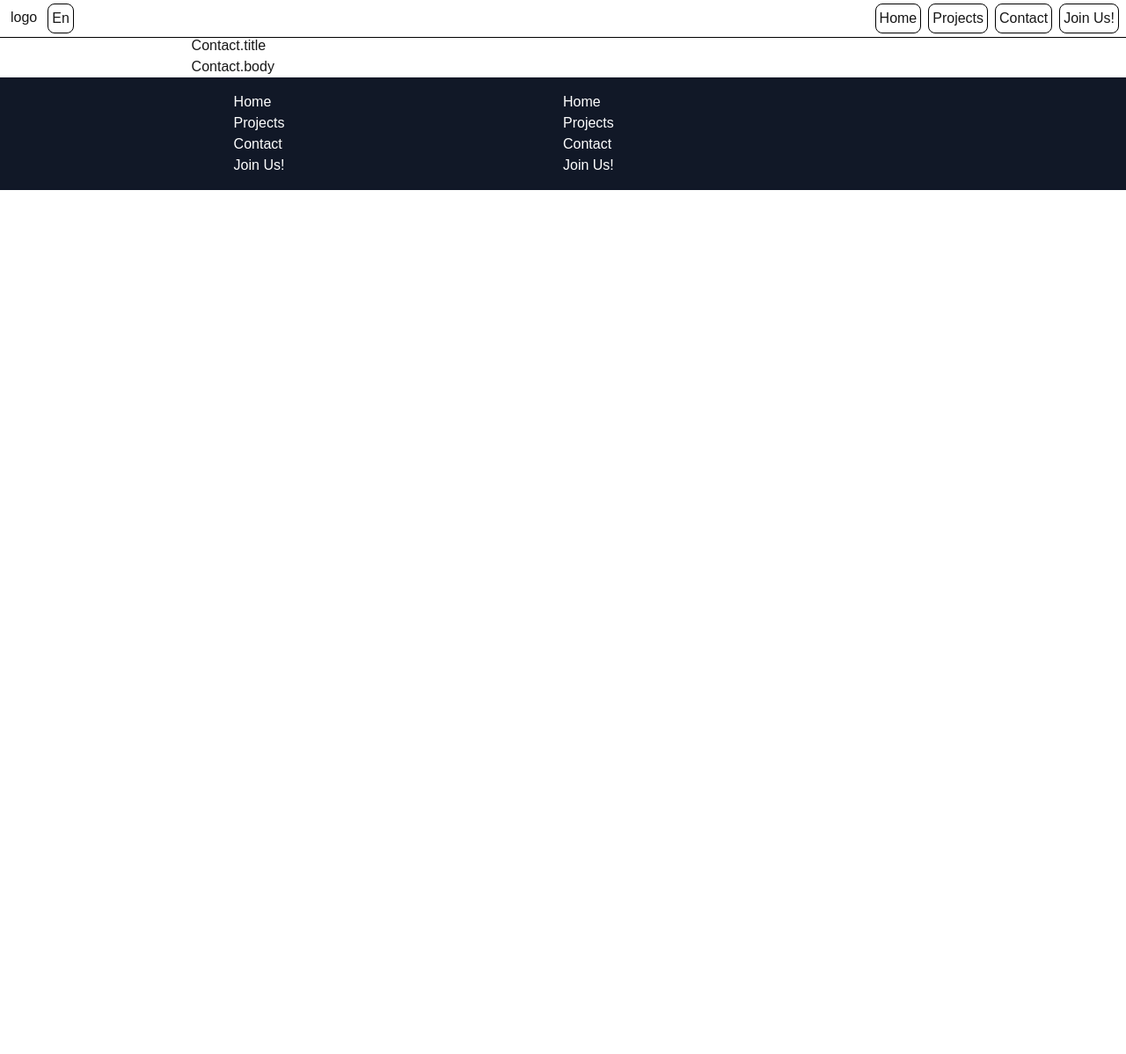
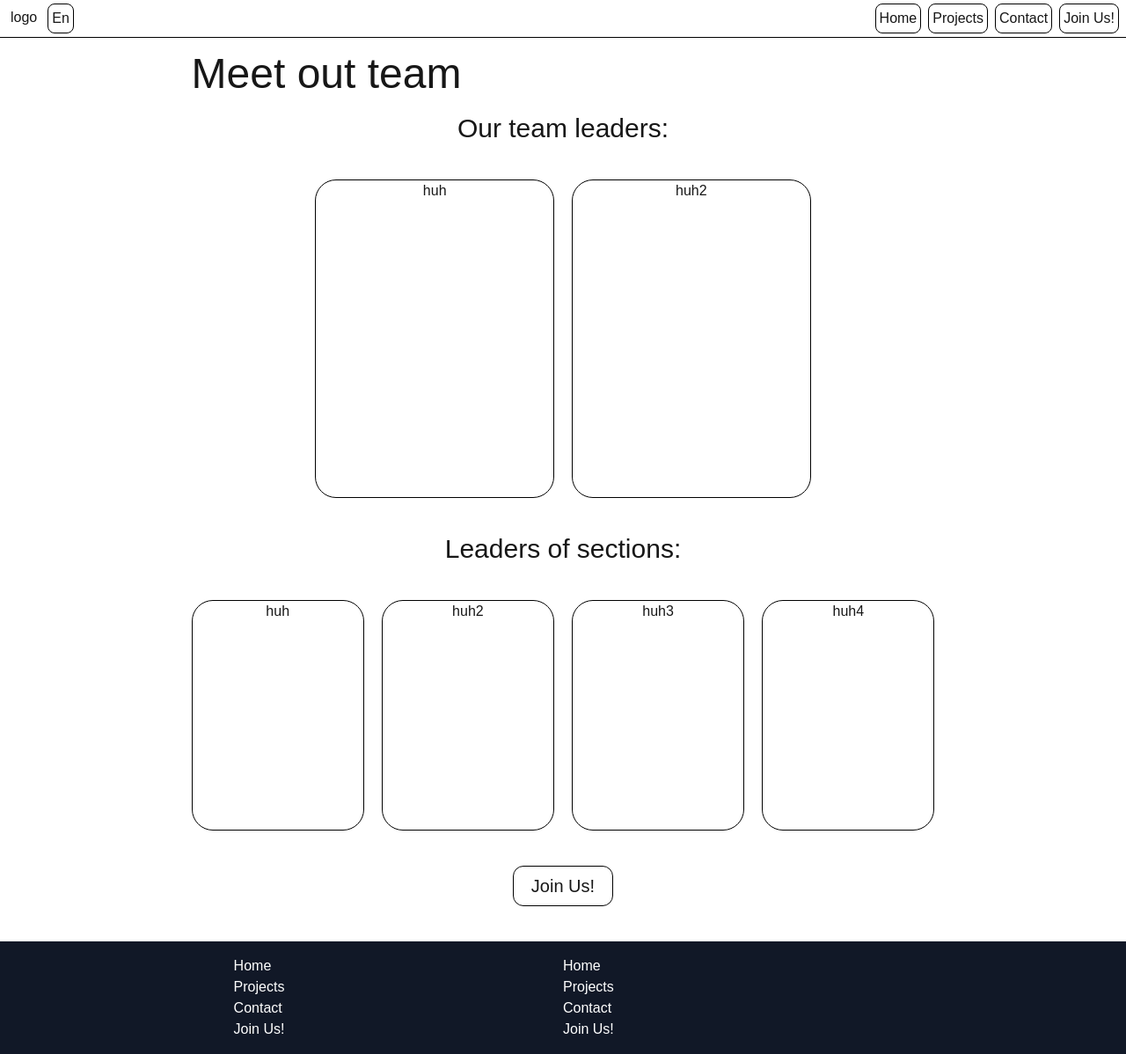
Before and after one commit to SKN-vFly/main-site, a Next.js app: page /en/contact in a window 1280 px wide. Shown: the whole page at 88% size. Before the commit the page ends 800 px from the top, so only its background shows below. Built offline with nearby package versions, Linux system fonts and the light colour scheme.

Commit message:
Refactored contact/join-us

```diff
--- a/app/[locale]/contact/page.tsx
+++ b/app/[locale]/contact/page.tsx
@@ -1,12 +1,47 @@
 import { useTranslations } from "next-intl";
+import { Link } from "@/i18n/routing";
 // import { localeArray } from "@/i18n/routing";
 
 export default function Contact() {
-  const t = useTranslations("Contact");
+  const t = useTranslations("ContactPage");
   return (
     <div>
-      <h1>{t("title")}</h1>
-      <p>{t("body")}</p>
+      <h1 className="my-5 text-5xl">{t("joinHeader")}</h1>
+      <h2 className="text-3xl text-center">{t("leaders")}</h2>
+      <div className="grid gap-5 grid-cols-2 w-2/3 mx-auto my-10">
+        <div className="w-full aspect-[3/4] border border-black dark:border-white rounded-3xl text-center">
+          huh
+        </div>
+        <div className="w-full aspect-[3/4]  border border-black dark:border-white rounded-3xl text-center">
+          huh2
+        </div>
+      </div>
+      <h2 className="text-3xl text-center">{t("sectLeads")}</h2>
+
+      <div className="grid gap-5 grid-cols-4 w-full my-10">
+        <div className="w-full aspect-[3/4] border border-black dark:border-white rounded-3xl text-center">
+          huh
+        </div>
+        <div className="w-full aspect-[3/4]  border border-black dark:border-white rounded-3xl text-center">
+          huh2
+        </div>
+        <div className="w-full aspect-[3/4]  border border-black dark:border-white rounded-3xl text-center">
+          huh3
+        </div>
+        <div className="w-full aspect-[3/4]  border border-black dark:border-white rounded-3xl text-center">
+          huh4
+        </div>
+      </div>
+
+      <div className="my-10 flex">
+        <Link
+          className="px-5 py-2 border border-black dark:border-white text-xl mx-auto rounded-xl"
+          href="https://discord.gg/57huavgd"
+          target="_blank"
+        >
+          {t("join")}
+        </Link>
+      </div>
     </div>
   );
 }
--- a/app/[locale]/join-us/layout.tsx
+++ /dev/null
@@ -1,27 +0,0 @@
-import type { Metadata } from "next";
-import { routing, redirect } from "@/i18n/routing";
-import type { localeType } from "@/i18n/routing";
-
-export const metadata: Metadata = {
-  title: "Create Next App",
-  description: "Generated by create next app",
-};
-
-export default async function Layout(
-  props: Readonly<{
-    children: React.ReactNode;
-    params: Promise<{ locale: string }>;
-  }>
-) {
-  const params = await props.params;
-
-  const { locale } = params;
-
-  const { children } = props;
-
-  // Ensure that the incoming `locale` is valid
-  if (!routing.locales.includes(locale as localeType)) {
-    redirect({ href: "/join-us", locale: routing.defaultLocale });
-  }
-  return children;
-}
--- a/app/[locale]/join-us/page.tsx
+++ /dev/null
@@ -1,54 +0,0 @@
-import { useTranslations } from "next-intl";
-import { Link } from "@/i18n/routing";
-
-export default function Join() {
-  const t = useTranslations("JoinPage");
-  return (
-    <div>
-      <h1 className="my-5 text-5xl">{t("joinHeader")}</h1>
-      <h2 className="text-3xl text-center">{t("leaders")}</h2>
-      <div className="grid gap-5 grid-cols-2 w-2/3 mx-auto my-10">
-        <div className="w-full aspect-[3/4] border border-black dark:border-white rounded-3xl text-center">
-          huh
-        </div>
-        <div className="w-full aspect-[3/4]  border border-black dark:border-white rounded-3xl text-center *:">
-          huh2
-        </div>
-      </div>
-      <h2 className="text-3xl text-center">{t("sectLeads")}</h2>
-
-      <div className="grid gap-5 grid-cols-4 w-full my-10">
-        <div className="w-full aspect-[3/4] border border-black dark:border-white rounded-3xl text-center">
-          huh
-        </div>
-        <div className="w-full aspect-[3/4]  border border-black dark:border-white rounded-3xl text-center">
-          huh2
-        </div>
-        <div className="w-full aspect-[3/4]  border border-black dark:border-white rounded-3xl text-center">
-          huh3
-        </div>
-        <div className="w-full aspect-[3/4]  border border-black dark:border-white rounded-3xl text-center">
-          huh4
-        </div>
-      </div>
-
-      <div className="my-10 flex">
-        <Link
-          className="px-5 py-2 border border-black dark:border-white text-xl mx-auto rounded-xl"
-          href="/"
-        >
-          {t("join")}
-        </Link>
-      </div>
-    </div>
-  );
-}
-
-// export function generateStaticParams() {
-//   // Generate static paths for all locales
-//   const locales = localeArray;
-//   const paths = locales.map((locale) => ({
-//     params: { locale },
-//   }));
-//   return paths;
-// }
--- a/localizations/en.json
+++ b/localizations/en.json
@@ -15,25 +15,11 @@
       "twitterDescription": "vFly is a student organization that does many projects"
     }
   },
-  "JoinPage": {
+  "ContactPage": {
     "joinHeader": "Meet out team",
     "leaders": "Our team leaders:",
     "sectLeads": "Leaders of sections:",
     "join": "Join Us!",
-    "Meta": {
-      "title": "Join us",
-      "description": "Join us and fly with us",
-      "keywords": "vFly, virtual, simulators, planes, fly, electronic, research",
-      "ogTitle": "Join us",
-      "ogDescription": "Join us and fly with us",
-      "category": "Student organization",
-      "twitterTitle": "Join us",
-      "twitterDescription": "Join us and fly with us"
-    }
-  },
-  "ContactPage": {
-    "title": "Contact us",
-    "body": "Contact us and fly with us",
     "Meta": {
       "title": "Contact us",
       "description": "Contact us and fly with us",
```
